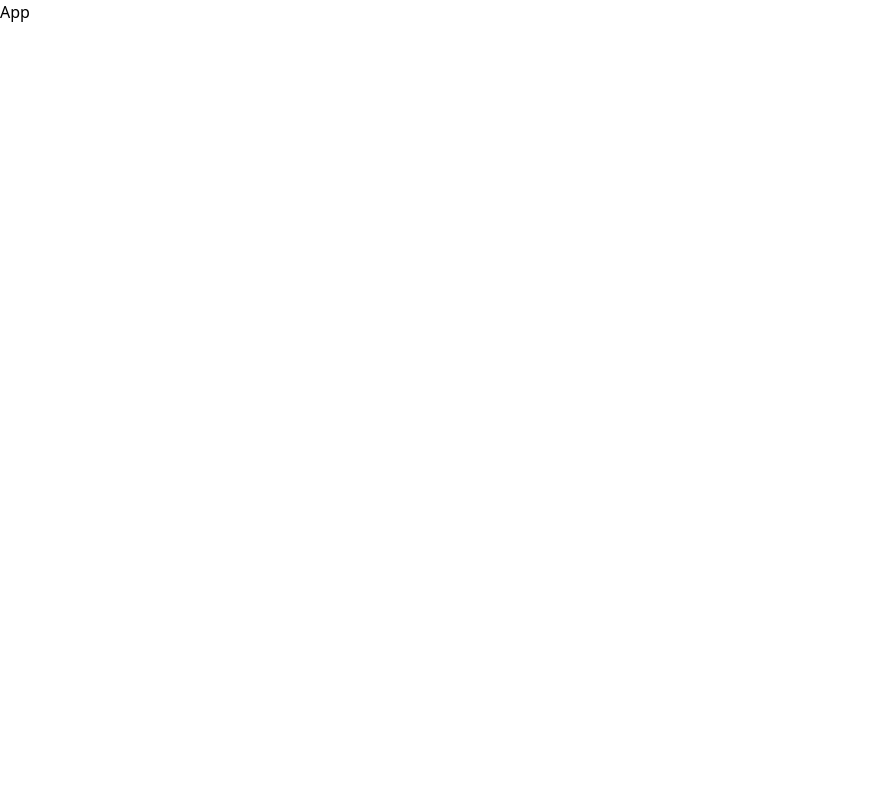
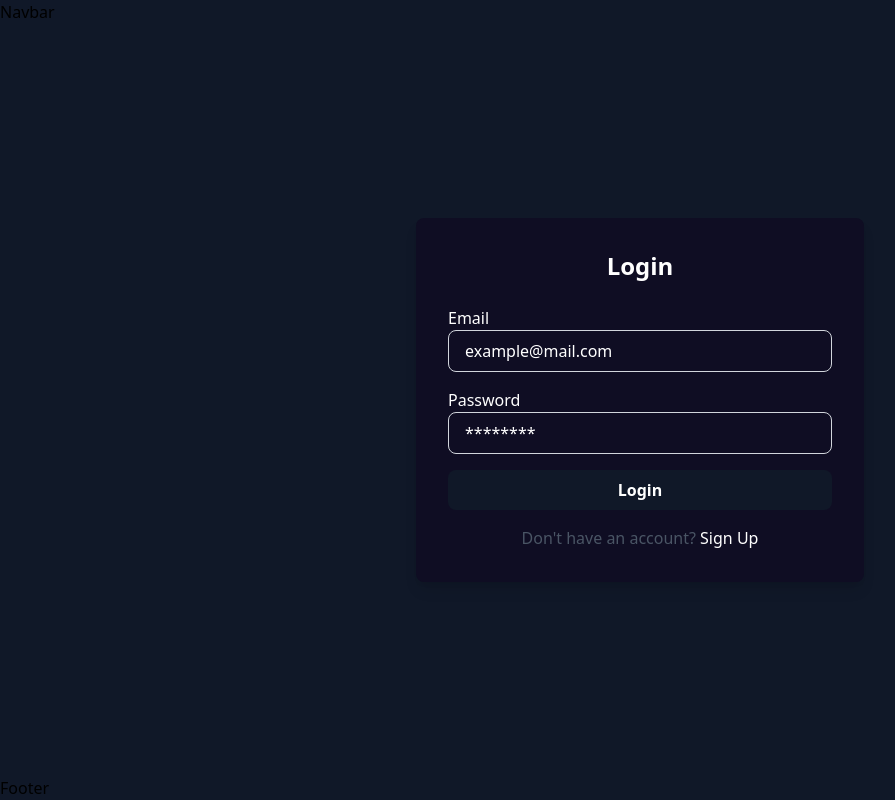
Before and after one commit to sajidmehmoodtariq30/Job_Portal_Frontend, a React (Vite) app: page /login in a window 1280 px wide. Shown: the whole page, without its empty margins (0-895 px from the left). Built offline with nearby package versions, Linux system fonts and the light colour scheme.

Commit message:
login page

```diff
--- a/package.json
+++ b/package.json
@@ -11,8 +11,10 @@
   },
   "dependencies": {
     "@tailwindcss/vite": "^4.1.3",
+    "axios": "^1.8.4",
     "react": "^19.0.0",
     "react-dom": "^19.0.0",
+    "react-router-dom": "^7.5.0",
     "tailwindcss": "^4.1.3"
   },
   "devDependencies": {
--- a/src/App.jsx
+++ b/src/App.jsx
@@ -1,8 +1,19 @@
 import React from 'react'
+import { BrowserRouter, Route, Routes } from 'react-router-dom'
+import AppLayout from './components/Layout/AppLayout.jsx'
+import Home from './pages/Home.jsx'
+import Login from './pages/Login.jsx'
 
 const App = () => {
   return (
-    <div>App</div>
+    <BrowserRouter>
+      <Routes>
+        <Route path='/' element={<AppLayout />} >
+          <Route path='' element={<Home />} />
+          <Route path='login' element={<Login />} />
+        </Route>
+      </Routes>
+    </BrowserRouter>
   )
 }
 
--- a/src/components/Layout/AppLayout.jsx
+++ b/src/components/Layout/AppLayout.jsx
@@ -1,8 +1,15 @@
 import React from 'react'
+import { Outlet } from 'react-router-dom'
+import Navbar from '../UI/Navbar.jsx'
+import Footer from '../UI/Footer.jsx'
 
 const AppLayout = () => {
   return (
-    <div>AppLayout</div>
+    <div className='bg-gray-900 w-screen h-screen flex flex-col justify-between'>
+      <Navbar />
+      <Outlet />
+      <Footer />
+    </div>
   )
 }
 
--- a/src/components/UI/Footer.jsx
+++ b/src/components/UI/Footer.jsx
@@ -0,0 +1,9 @@
+import React from 'react'
+
+const Footer = () => {
+  return (
+    <div>Footer</div>
+  )
+}
+
+export default Footer
--- a/src/pages/Login.jsx
+++ b/src/pages/Login.jsx
@@ -1,9 +1,59 @@
-import React from 'react'
+import React, { useState } from "react";
+import { NavLink } from "react-router-dom";
 
-const Login = () => {
+const LoginPage = () => {
+  const [email, setEmail] = useState("");
+  const [password, setPassword] = useState("");
+  const handleSubmit = (e) => {
+    e.preventDefault();
+    // Handle login logic here (e.g., API call)
+    console.log("Logging in with:", { email, password });
+  }
+
   return (
-    <div>Login</div>
-  )
-}
+    <div>
+      <div className="wrapper flex items-center justify-center">
+        <div className="bg-[#0F0D23] shadow-lg rounded-lg p-8 max-w-md w-full ">
+          <h2 className="text-2xl font-semibold text-white mb-6 text-center">Login</h2>
+          <form onSubmit={handleSubmit} className="space-y-4">
+            <div>
+              <label htmlFor="email" className="block text-white">Email</label>
+              <input
+                type="email"
+                id="email"
+                value={email}
+                onChange={(e) => setEmail(e.target.value)}
+                placeholder="example@mail.com"
+                className="placeholder:text-white w-full px-4 py-2 rounded-lg border border-gray-300 focus:outline-none focus:ring-2 focus:ring-blue-500"
+                required
+              />
+            </div>
+            <div>
+              <label htmlFor="password" className="block text-white">Password</label>
+              <input
+                type="password"
+                id="password"
+                value={password}
+                onChange={(e) => setPassword(e.target.value)}
+                placeholder="********"
+                className="placeholder:text-white w-full px-4 py-2 rounded-lg border border-gray-300 focus:outline-none focus:ring-2 focus:ring-blue-500"
+                required
+              />
+            </div>
+            <button
+              type="submit"
+              className="w-full bg-gray-900 text-white font-semibold py-2 rounded-lg transition duration-300"
+            >
+              Login
+            </button>
+          </form>
+          <p className="text-gray-600 text-center mt-4">
+            Don't have an account? <NavLink to="/signup" className="text-white hover:underline">Sign Up</NavLink>
+          </p>
+        </div>
+      </div>
+    </div>
+  );
+};
 
-export default Login
+export default LoginPage;
```
Also changed, not shown: 2 other files (tests, documents, lock files or other folders).
